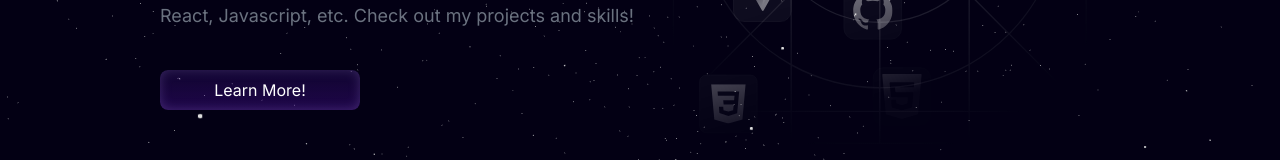
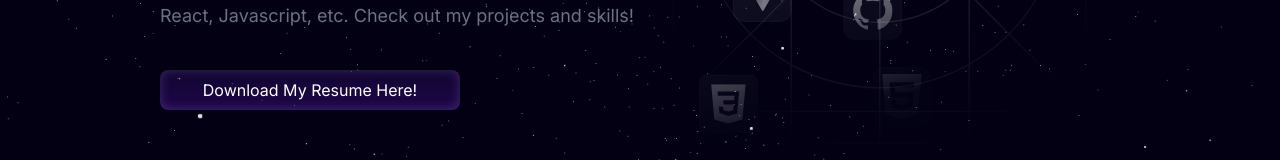
Before and after one commit to ashtonliu88/AshtonLiuPortfolio, a Next.js app: page / in a window 1280 px wide. Shown: the part 497-657 px from the top of the page. Built offline with nearby package versions, Linux system fonts and the light colour scheme; a web font is replaced by a local one.

Commit message:
idea for putting downloadable resume

```diff
--- a/components/sub/HeroContent.tsx
+++ b/components/sub/HeroContent.tsx
@@ -49,9 +49,12 @@ const HeroContent = () => {
 
         <motion.a
           variants={slideInFromLeft(1)}
-          className="py-2 button-primary text-center text-white cursor-pointer rounded-lg max-w-[200px]"
+          className="py-2 button-primary text-center text-white cursor-pointer rounded-lg max-w-[300px]"
+          href="/assets/Ashton_Resume.pdf"
+          target="_blank"
+          rel="noopener noreferrer"
         >
-          Learn More!
+          Download My Resume Here!
         </motion.a>
       </div>
 
```
Also changed, not shown: 1 other file (tests, documents, lock files or other folders).
